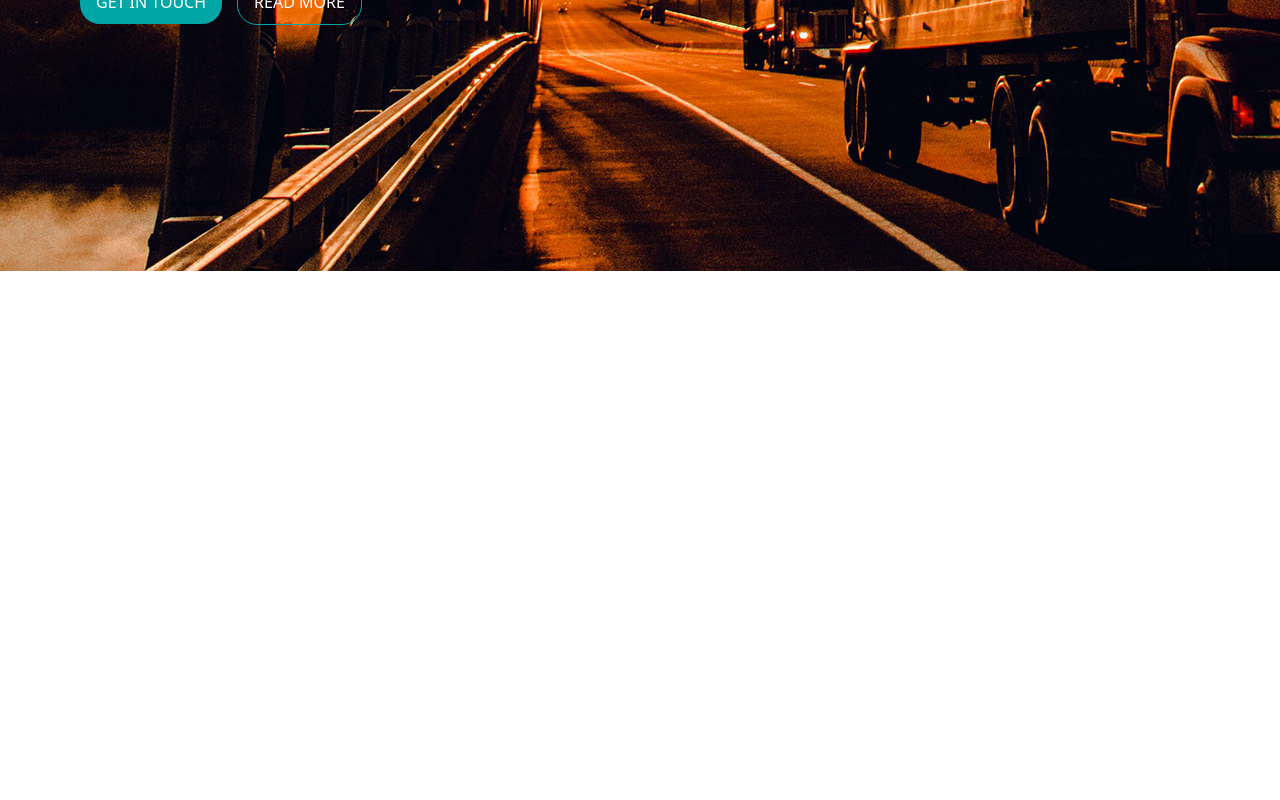
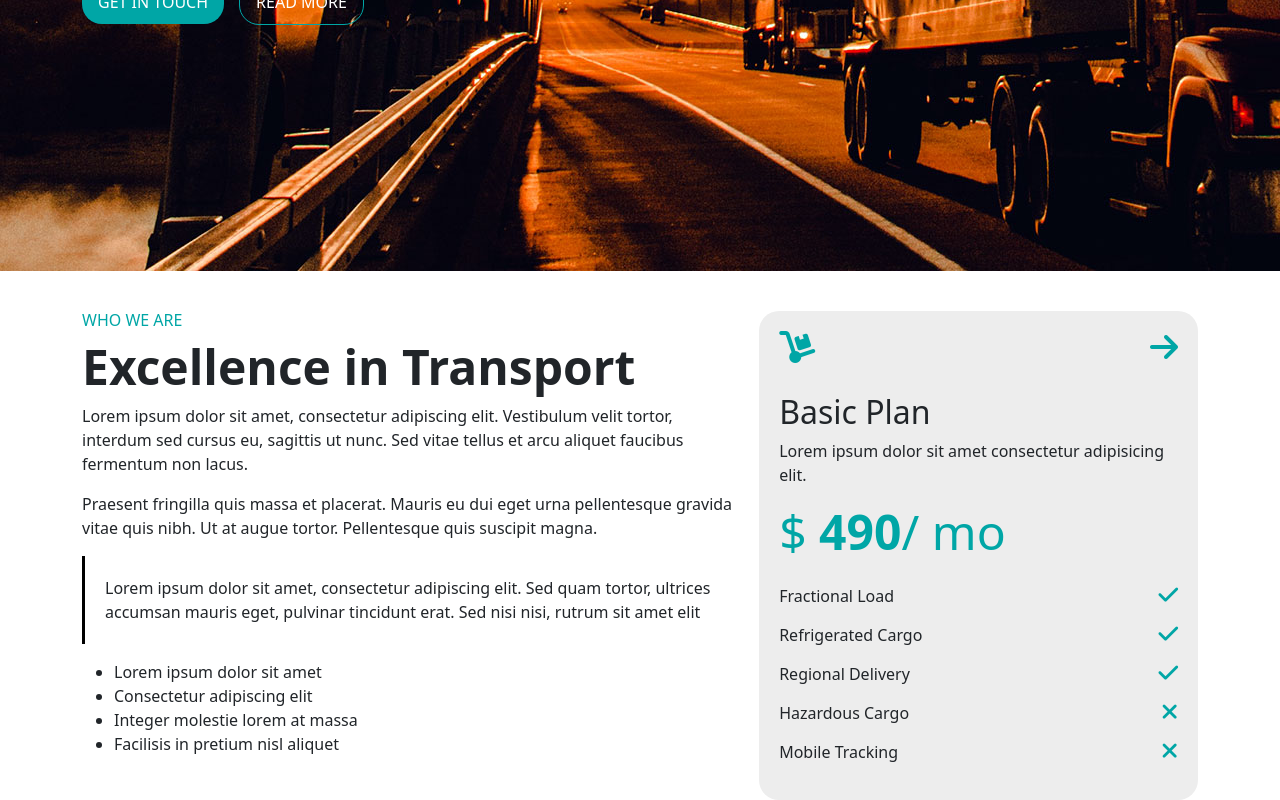
Before and after one commit to matteocenci/proj-html-vuejs, a Vue app: page / in a window 1280 px wide. Shown: the part 585-1385 px from the top of the page. Before the commit the page ends 856 px from the top, so only its background shows below. Built offline with nearby package versions, Linux system fonts and the light colour scheme.

Commit message:
add: second section

```diff
--- a/src/pages/Home.vue
+++ b/src/pages/Home.vue
@@ -11,13 +11,55 @@ export default {
 
 <template>
     <section class="hero">
-        <div class="dark">
+        <div class="dark container">
             <h6>LOGISTIC SERVICES</h6>
-            <h2>CARGO <hr> TRANSPORT</h2>
-            <p>Fractional or exclusive road cargo transportation to all regions, <hr> with small, medium and large vehicles.</p>
+            <h2>CARGO
+                <hr> TRANSPORT
+            </h2>
+            <p>Fractional or exclusive road cargo transportation to all regions,
+                <hr> with small, medium and large vehicles.
+            </p>
             <div class="container-btn">
                 <button class="btn-prymary-color">GET IN TOUCH</button>
                 <button class="btn-secondary-color">READ MORE</button>
+            </div>
+        </div>
+    </section>
+    <section class="container who-we-are">
+        <div class="info">
+            <h6>WHO WE ARE</h6>
+            <h3>Excellence in Transport</h3>
+            <p>Lorem ipsum dolor sit amet, consectetur adipiscing elit. Vestibulum velit tortor, interdum sed cursus eu,
+                sagittis ut nunc. Sed vitae tellus et arcu aliquet faucibus fermentum non lacus.</p>
+            <p>Praesent fringilla quis massa et placerat. Mauris eu dui eget urna pellentesque gravida vitae quis nibh.
+                Ut at augue tortor. Pellentesque quis suscipit magna.</p>
+            <p class="item">Lorem ipsum dolor sit amet, consectetur adipiscing elit. Sed quam tortor, ultrices accumsan mauris eget,
+                pulvinar tincidunt erat. Sed nisi nisi, rutrum sit amet elit</p>
+            <ul>
+                <li>Lorem ipsum dolor sit amet</li>
+                <li>Consectetur adipiscing elit</li>
+                <li>Integer molestie lorem at massa</li>
+                <li>Facilisis in pretium nisl aliquet</li>
+            </ul>
+        </div>
+        <div class="card">
+            <div class="top-card">
+                <i class="fa-solid fa-dolly"></i>
+                <i class="fa-solid fa-arrow-right"></i>
+            </div>
+            <div class="main-card">
+                <h4>Basic Plan</h4>
+                <p>Lorem ipsum dolor sit amet consectetur adipisicing elit.</p>
+                <h3>$  <span class="price">490</span>/ mo</h3>
+            </div>
+            <div class="bottom-card">
+                <ul>
+                    <li>Fractional Load <i class="fa-solid fa-check"></i></li>
+                    <li>Refrigerated Cargo <i class="fa-solid fa-check"></i></li>
+                    <li>Regional Delivery <i class="fa-solid fa-check"></i></li>
+                    <li>Hazardous Cargo <i class="fa-solid fa-xmark"></i></li>
+                    <li>Mobile Tracking <i class="fa-solid fa-xmark"></i></li>
+                </ul>
             </div>
         </div>
     </section>
@@ -26,6 +68,14 @@ export default {
 <style scoped lang="scss">
 @use '../style/partials/mixins' as *;
 @use '../style/partials/variables' as *;
+
+h6 {
+    color: $primary-color;
+}
+
+section {
+    width: 100%;
+}
 
 .hero {
     background-image: url(../assets/img/bg-9.jpg);
@@ -36,14 +86,9 @@ export default {
     }
 
     .dark {
-        padding: 80px;
         width: 100%;
         @include flex(column, center, flex-start);
         height: 100vh;
-
-        h6 {
-            color: $primary-color;
-        }
 
         h2 {
             color: white;
@@ -65,4 +110,78 @@ export default {
         }
     }
 }
+
+.who-we-are {
+    padding-top: 40px;
+    display: flex;
+    gap: 20px;
+
+    .info {
+        width: 60%;
+
+        h3 {
+            font-weight: bold;
+            font-size: 3rem;
+        }
+
+        .item {
+            border-left: 3px solid black;
+            padding: 20px;
+        }
+    }
+
+    .card {
+        width: 40%;
+        padding: 20px;
+        background-color: #ededed;
+        border: 0;
+        border-radius: 20px;
+
+        .top-card {
+            @include flex(row, space-between, flex-start);
+
+            i {
+                font-size: 2rem;
+                color: $primary-color;
+            }
+        }
+
+        .main-card {
+            margin-top: 30px;
+
+            h4 {
+                font-size: 2rem;
+            }
+
+            h3 {
+                color: $primary-color;
+                font-size: 3rem;
+                font-weight: lighter;
+
+                span {
+                    font-weight: bold;
+                }
+            }
+        }
+
+        .bottom-card {
+
+            ul {
+                padding: 0;
+                li {
+                    list-style-type: none;
+                    @include flex(row, space-between, space-between);
+                    margin-top: 15px;
+
+                    i {
+                        color: $primary-color;
+                        font-size: 1.4rem;
+                    }
+                }
+            }
+        }
+    }
+}
+
+
 </style>
--- a/src/style/general.scss
+++ b/src/style/general.scss
@@ -6,6 +6,10 @@
     margin: 0;
     padding: 0;
     box-sizing: border-box;
+}
+
+.container {
+    width: 70%;
 }
 
 .btn-prymary-color {
```
